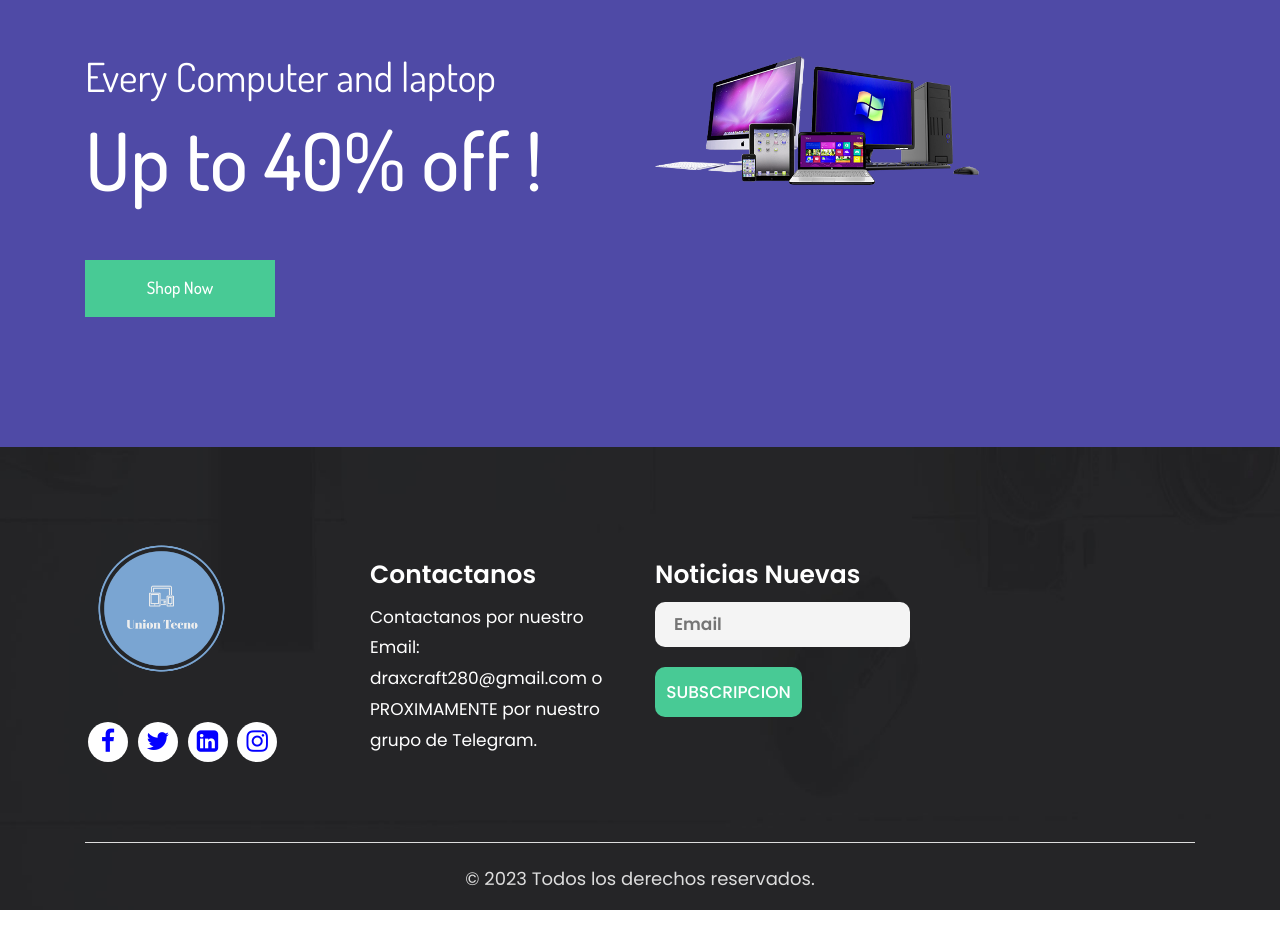
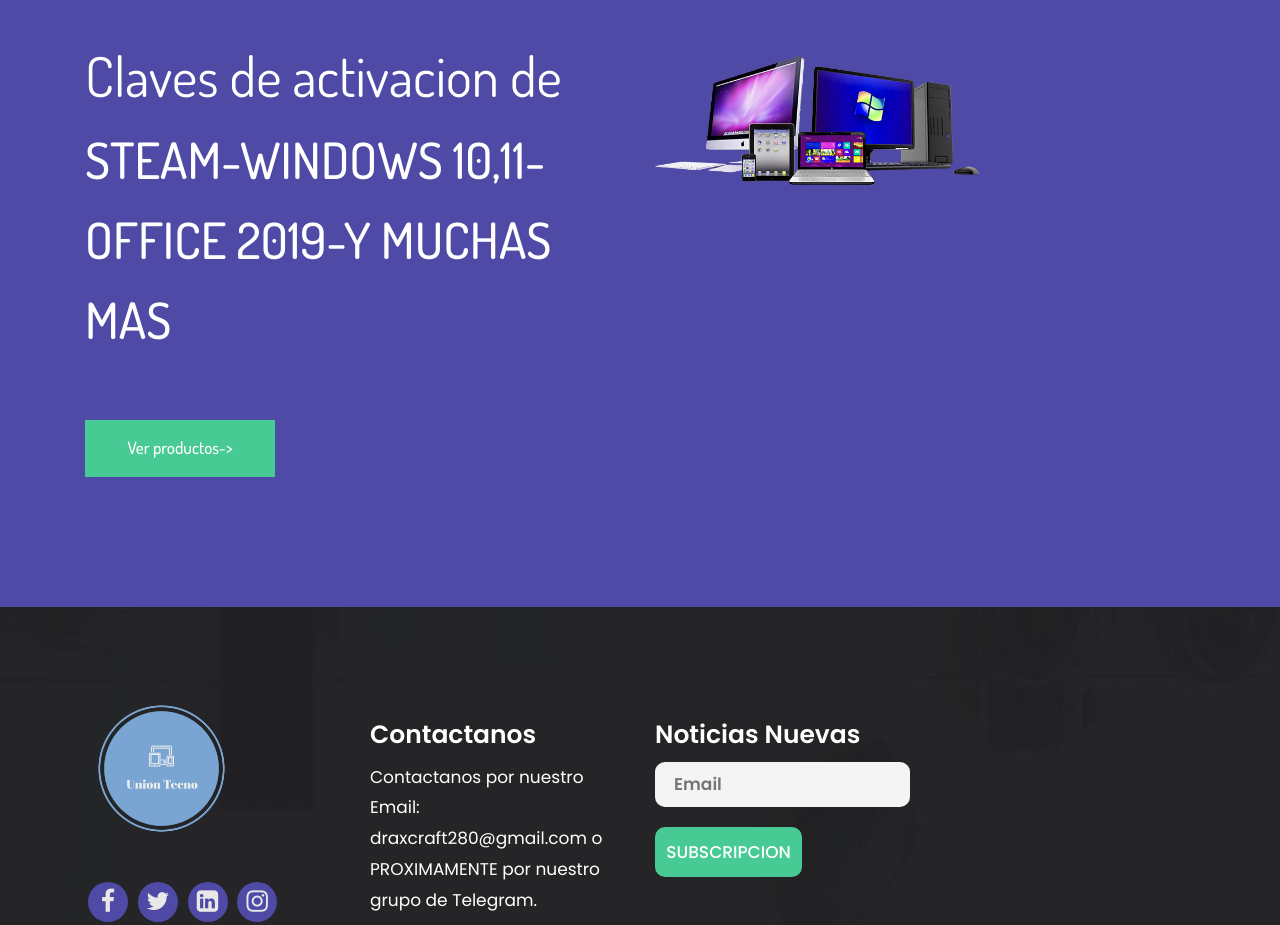
Before and after one commit to DraxCraft132/DraxCraft.github.io, a plain HTML site: page index.html in a window 1280 px wide. Shown: the part 1520-2445 px from the top of the page. Drawn offline with nearby package versions, Linux system fonts and the light colour scheme.

Commit message:
UPDATE + FIX
Update
Cambie Lo de descuento en index.html y puse para redireccionar hacia la pagina de productos.
Fix:
Borre la lupa de navegacion de las pagina que no la necesitarian.
Arregle un pequeño error en los iconos de redes.

```diff
--- a/css/style.css
+++ b/css/style.css
@@ -135,7 +135,7 @@ p {
 }
 
 a {
-     color: #0400ff;
+     color: #e8e8e8;
      text-decoration: none;
      outline: none !important;
 }
@@ -676,7 +676,7 @@ ul.btn li:last-child {
 .laptop .titlepage p {
      color: #fff;
      display: block;
-     font-size: 40px;
+     font-size: 55px;
      font-weight: normal;
      padding-bottom: 24px;
      line-height: 40px;
@@ -684,7 +684,7 @@ ul.btn li:last-child {
 
 .laptop .titlepage h2 {
      text-transform: none;
-     font-size: 80px;
+     font-size: 50px;
      color: #fff;
      max-width: inherit;
      border: inherit;
@@ -894,7 +894,7 @@ ul.social_icon li {
 }
 
 ul.social_icon li a {
-     background: #fff;
+     background: #4f4aa6;
      width: 40px;
      height: 40px;
      display: flex;
--- a/index.html
+++ b/index.html
@@ -182,9 +182,9 @@
             <div class="row">
                <div class="col-md-6">
                   <div class="titlepage">
-                     <p>Every Computer and laptop</p>
-                     <h2>Up to 40% off !</h2>
-                     <a class="read_more" href="#">Shop Now</a>
+                     <p>Claves de activacion de</p>
+                     <h2>STEAM-WINDOWS 10,11-OFFICE 2019-Y MUCHAS MAS</h2>
+                     <a class="read_more" href="product.html">Ver productos-></a>
                   </div>
                </div>
                <div class="col-md-6">
```
Also changed, not shown: contact.html (+0 -3 lines), host.html (+0 -3 lines), nube.html (+0 -3 lines).
